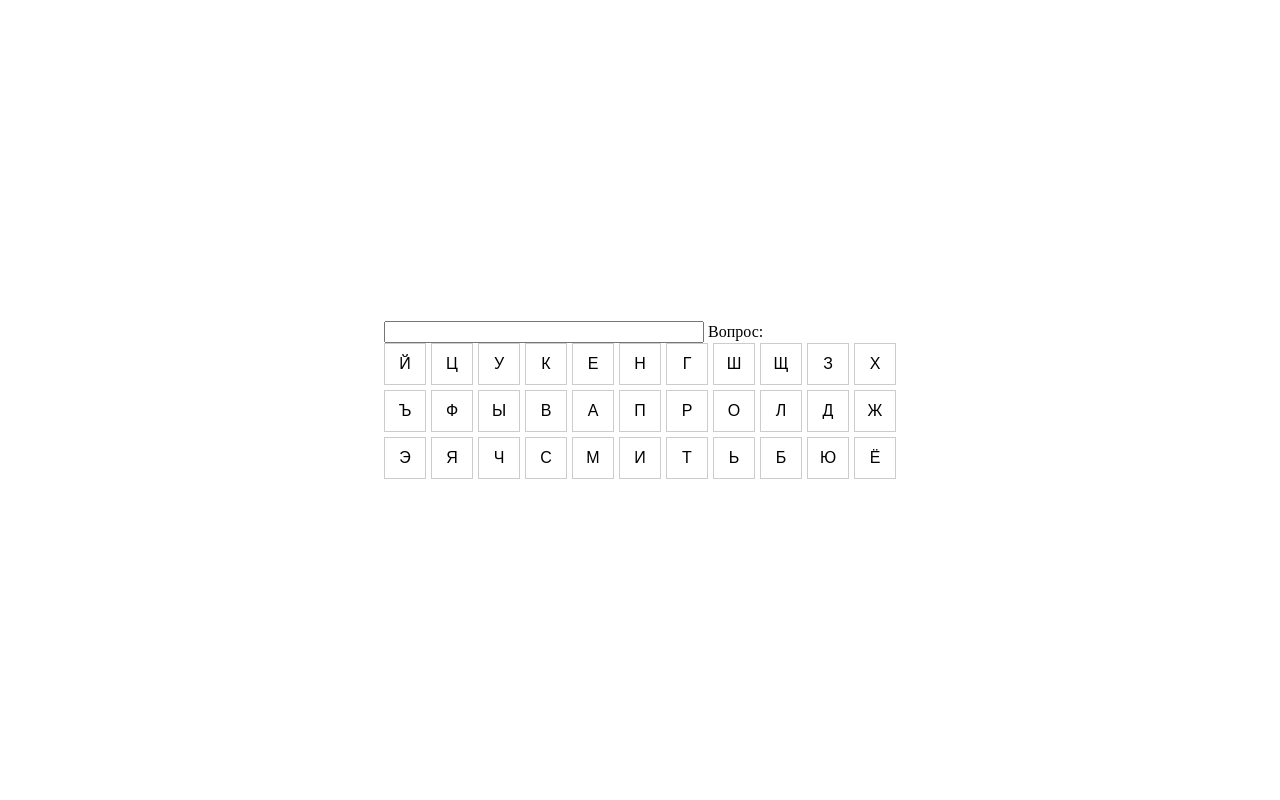
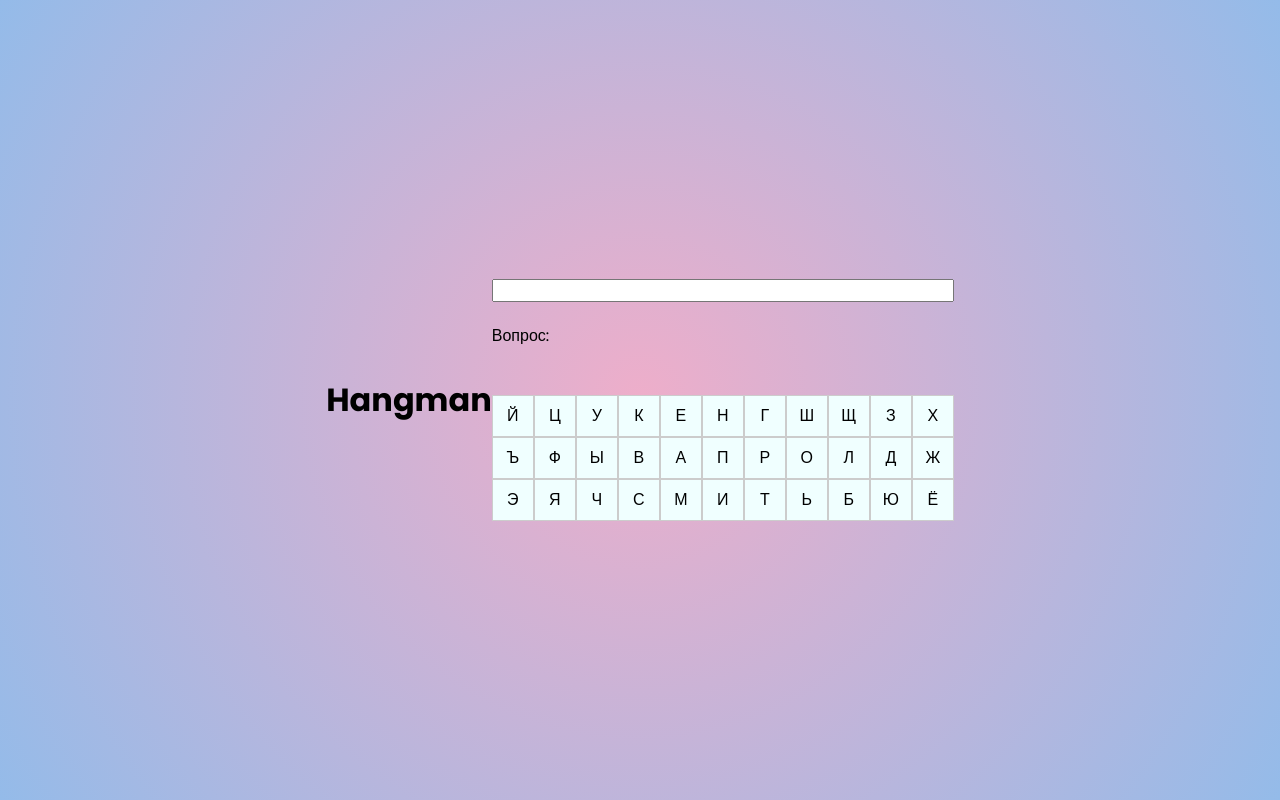
Before and after one commit to Pa4ik/hangman, a website: page hangman/index.html in a window 1280 px wide. Drawn offline with nearby package versions, Linux system fonts and the light colour scheme.

Commit message:
feat:Added background and title to header

```diff
--- a/hangman/index.html
+++ b/hangman/index.html
@@ -11,8 +11,12 @@
     <link href="https://fonts.googleapis.com/css2?family=Poppins:wght@400;700&display=swap" rel="stylesheet">
 </head>
 <body>
+    <header class="header">
+        <h1 class="h1">Hangman</h1>
+    </header>
+    <main>
         <div class="keyboard__text">
-        <div>
+            <div class="input__span">
                 <input type="text" id="input_text" maxlength="10">
                 <Span>Вопрос:</Span>
             </div>
@@ -55,6 +59,7 @@
                 <div class="key">Ё</div>
             </div>
         </div>
+    </main>
     <script src="src/js/index.js"></script>
 </body>
 </html>
--- a/hangman/src/css/index.css
+++ b/hangman/src/css/index.css
@@ -15,20 +15,36 @@ body {
   align-items: center;
   height: 100vh;
   margin: 0;
+  font-family: 'Poppins', sans-serif;
+  background: rgb(238,174,202);
+  background: radial-gradient(circle, rgba(238,174,202,1) 0%, rgba(148,187,233,1) 100%);
+}
+
+
+
+.keyboard__text{
+  display: grid;
+  gap: 50px;
 }
 
 #input_text{
-  font-family: 'Poppins', sans-serif;
   cursor:auto;
+}
+
+.input__span{
+  display: flex;
+  flex-direction: column;
+  gap: 25px;
+
 }
 
 .keyboard {
   display: grid;
   grid-template-columns: repeat(11, 1fr);
-  gap: 5px;
 }
 
 .key {
+  background-color: azure;
   display: flex;
   justify-content: center;
   align-items: center;
@@ -36,5 +52,4 @@ body {
   height: 40px;
   border: 1px solid #ccc;
   cursor: pointer;
-  font-family: 'Poppins', sans-serif;
 }
```
Lines whose indentation alone changed are shown as unchanged.
